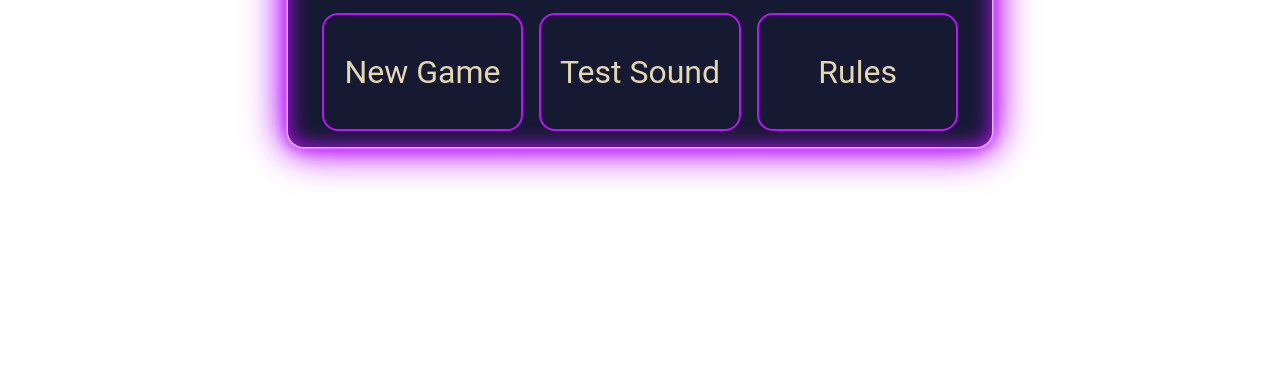
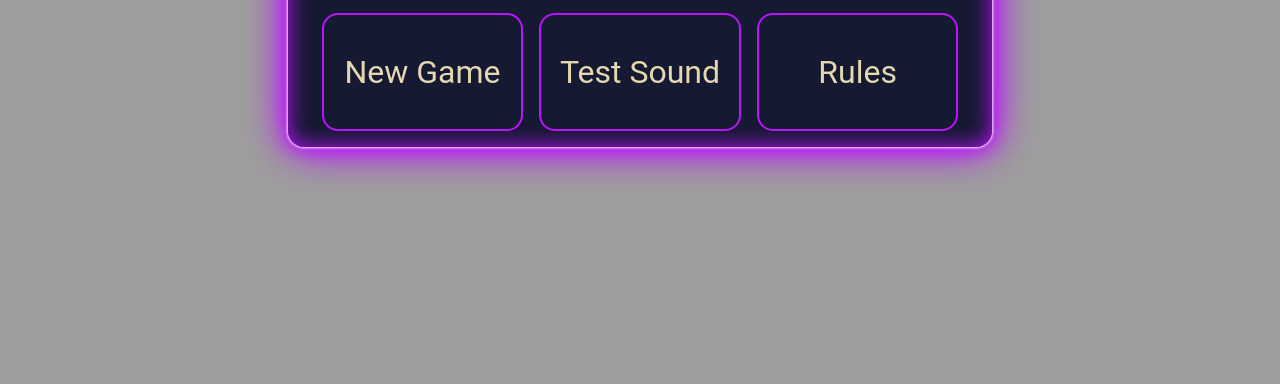
Before and after one commit to andreteo/quizas-quizas-quizas, a plain HTML site: page index.html in a window 1280 px wide. Shown: the part 472-856 px from the top of the page. Drawn offline with nearby package versions, Linux system fonts and the light colour scheme; the site is published under a folder, as on GitHub Pages, so addresses that start at the root find nothing.

Commit message:
Slight CSS change

```diff
--- a/style.css
+++ b/style.css
@@ -38,7 +38,7 @@
 body {
     font-family: "Roboto", sans-serif;
     color: var(--default-text);
-    background-image: url("/media/bg.jpg");
+    background-image: url("media/bg.jpg");
     background-size: cover;
     background-position-x: left 50%;
 }
```
